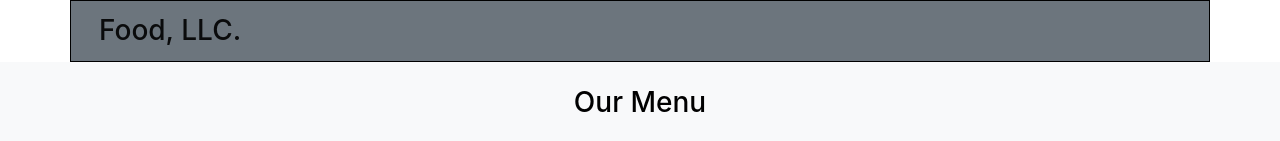
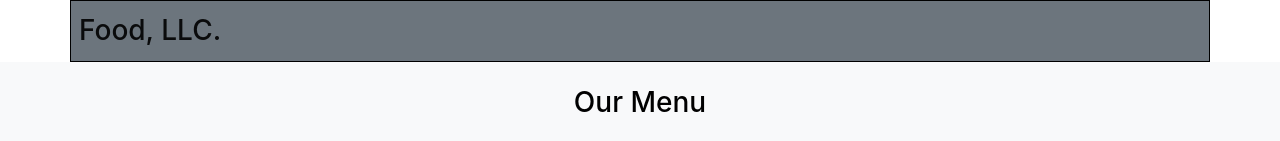
Before and after one commit to authentichamza/Full-Stack-4-course-assignment-3, a plain HTML site: page index.html in a window 1280 px wide. Shown: the top 141 px of the page. Drawn offline with Linux system fonts and the light colour scheme.

Commit message:
Update style.css

```diff
--- a/css/style.css
+++ b/css/style.css
@@ -3,9 +3,8 @@ body {
 	color: #000;
 }
 
-.navbar-brand{
-	color: #000;
-	padding-left: 20px;
+h2{
+	color:#000;
 }
 a:hover a:focus{
 	text-decoration: none;
```
